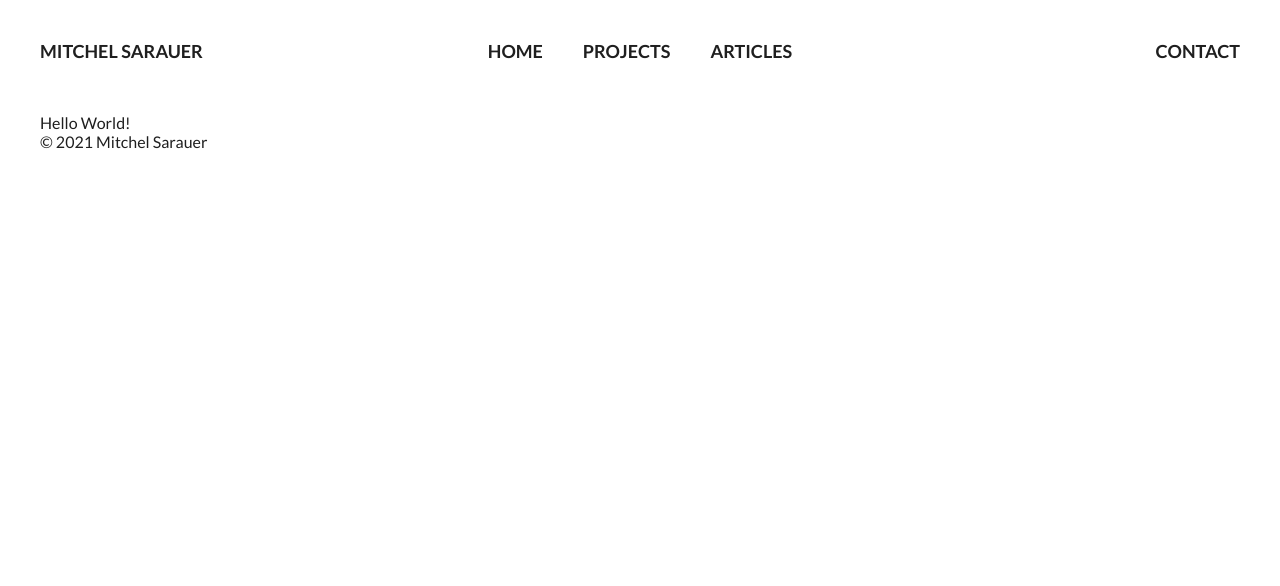
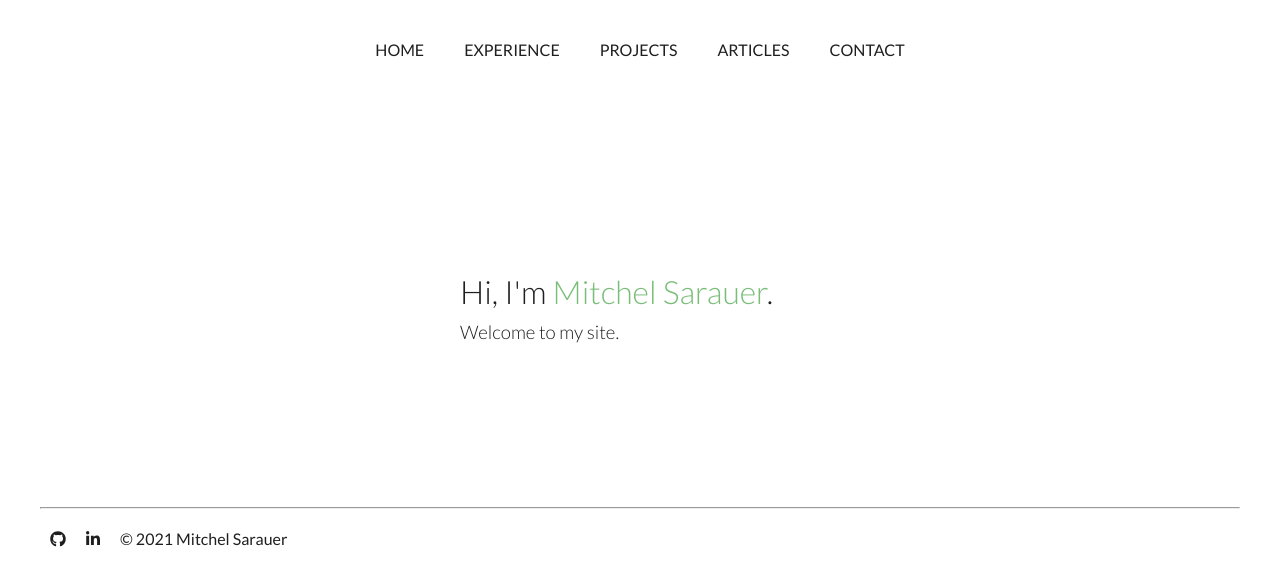
Before and after one commit to msarauer/personal-site, a Gatsby site in the folder mitchels-site/: page / in a window 1280 px wide. Built offline with nearby package versions, Linux system fonts and the light colour scheme; Gatsby itself is replaced by a stand-in of ours.

Commit message:
When added, icons are added to the footer and text added to the home page

```diff
--- a/mitchels-site/gatsby-config.js
+++ b/mitchels-site/gatsby-config.js
@@ -6,5 +6,5 @@
 
 module.exports = {
   /* Your site config here */
-  plugins: [`gatsby-plugin-sass`],
+  plugins: [`gatsby-plugin-sass`, `gatsby-plugin-fontawesome-css`],
 }
--- a/mitchels-site/package.json
+++ b/mitchels-site/package.json
@@ -14,7 +14,12 @@
     "test": "echo \"Write tests! -> https://gatsby.dev/unit-testing\" && exit 1"
   },
   "dependencies": {
+    "@fortawesome/fontawesome-svg-core": "^1.2.35",
+    "@fortawesome/free-brands-svg-icons": "^5.15.3",
+    "@fortawesome/free-solid-svg-icons": "^5.15.3",
+    "@fortawesome/react-fontawesome": "^0.1.14",
     "gatsby": "^3.9.1",
+    "gatsby-plugin-fontawesome-css": "^1.1.0",
     "gatsby-plugin-sass": "^4.10.0",
     "react": "^17.0.1",
     "react-dom": "^17.0.1",
--- a/mitchels-site/src/components/Layout.js
+++ b/mitchels-site/src/components/Layout.js
@@ -1,14 +1,25 @@
 import React from "react"
 import "../styles/global.scss"
 import NavBar from "./NavBar"
+import { FontAwesomeIcon } from "@fortawesome/react-fontawesome"
+import { faGithub, faLinkedinIn } from "@fortawesome/free-brands-svg-icons"
 
 const Layout = ({ children }) => {
   return (
     <div className="layout">
       <NavBar />
       <div className="content">{children}</div>
+      <hr />
       <footer>
-        <p>&copy; 2021 Mitchel Sarauer</p>
+        <div className="icons">
+          <a>
+            <FontAwesomeIcon icon={faGithub} className="brandIcon" />
+          </a>
+          <a>
+            <FontAwesomeIcon icon={faLinkedinIn} className="brandIcon" />
+          </a>
+          <span className="copyright">&copy; 2021 Mitchel Sarauer</span>
+        </div>
       </footer>
     </div>
   )
--- a/mitchels-site/src/components/NavBar.js
+++ b/mitchels-site/src/components/NavBar.js
@@ -4,15 +4,13 @@ import React from "react"
 const NavBar = () => {
   return (
     <nav>
-      <Link to="/">MITCHEL SARAUER</Link>
       <div className="links">
         <Link to="/">HOME</Link>
+        <Link to="/experience">EXPERIENCE</Link>
         <Link to="/projects/">PROJECTS</Link>
         <Link to="/articles/">ARTICLES</Link>
+        <Link to="/contacts/">CONTACT</Link>
       </div>
-      <Link to="/contacts/" className="contact">
-        CONTACT
-      </Link>
     </nav>
   )
 }
--- a/mitchels-site/src/pages/index.js
+++ b/mitchels-site/src/pages/index.js
@@ -1,10 +1,16 @@
 import React from "react"
 import Layout from "../components/Layout"
+import * as styles from "../styles/home.module.scss"
 
 const Home = () => {
   return (
     <Layout>
-      <div>Hello World!</div>
+      <div className={styles.welcome}>
+        <h1>
+          Hi, I'm <span> Mitchel Sarauer</span>.
+        </h1>
+        <h3>Welcome to my site.</h3>
+      </div>
     </Layout>
   )
 }
--- /dev/null
+++ b/mitchels-site/src/styles/_variables.scss
@@ -0,0 +1,2 @@
+$fontColor: rgb(31, 31, 31);
+$hoverColor: rgb(121, 189, 121);
--- a/mitchels-site/src/styles/global.scss
+++ b/mitchels-site/src/styles/global.scss
@@ -1,7 +1,6 @@
 @import url("https://fonts.googleapis.com/css2?family=Lato:wght@100;300;400;700&display=swap");
 
-$fontColor: rgb(31, 31, 31);
-$hoverColor: rgb(140, 42, 89);
+@import "variables";
 
 * {
   margin: 0;
@@ -18,13 +17,12 @@ body {
 .layout {
   max-width: 1200px;
   margin: 0 auto;
-}
   nav {
     display: grid;
-  grid-template-columns: 1fr 1fr 1fr;
+    grid-template-columns: 1fr;
     margin: 40px auto;
-  font-weight: 700;
-  font-size: large;
+    font-weight: 400;
+    font-size: medium;
     .links {
       display: inline-block;
       text-align: center;
@@ -33,14 +31,33 @@ nav {
         margin-left: 20px;
         margin-right: 20px;
         padding-bottom: 8px;
-      border-bottom: 3px solid transparent;
+        transition: 0.5s;
+        &:hover {
+          color: $hoverColor;
         }
       }
-  .contact {
-    text-align: right;
-  }
-  a:hover {
-    color: $hoverColor;
-    border-color: $hoverColor;
     }
   }
+  footer {
+    display: grid;
+    grid-template-columns: 1fr;
+    font-weight: 400;
+    text-align: left;
+    padding-top: 20px;
+
+    .brandIcon {
+      cursor: pointer;
+      display: inline-block;
+      margin-left: 10px;
+      margin-right: 10px;
+    }
+    .icons:hover .brandIcon {
+      color: red;
+    }
+
+    .copyright {
+      margin-left: 10px;
+      margin-right: 10px;
+    }
+  }
+}
--- /dev/null
+++ b/mitchels-site/src/styles/home.module.scss
@@ -0,0 +1,21 @@
+@import "variables";
+
+.welcome {
+  display: flex;
+  flex-direction: column;
+  margin: auto;
+  justify-content: center;
+  align-items: flex-start;
+  width: 30%;
+  height: 50vh;
+  h1 {
+    font-weight: 300;
+    span {
+      color: $hoverColor;
+    }
+  }
+  h3 {
+    padding-top: 10px;
+    font-weight: 300;
+  }
+}
```
Also changed, not shown: 1 other file. Lines whose indentation alone changed are shown as unchanged.
